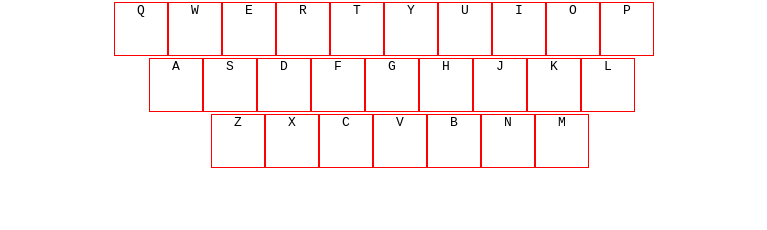
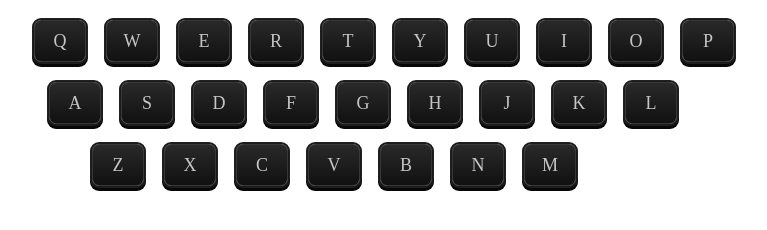
Before and after one commit to Ba5sx1a0sen1/myNav, a plain HTML site: page index.html in a window 1280 px wide. Shown: the whole page, without its empty margins (256-1023 px from the left). Drawn offline with Linux system fonts and the light colour scheme.

Commit message:
添加键盘样式

```diff
--- a/index.html
+++ b/index.html
@@ -44,13 +44,14 @@
         index = 0
         while(index < keys['length']){//0 1 2
             div = document.createElement('div')
+            div.className = 'row'
             main.appendChild(div)
             row = keys[index] //第一个数组 第二个数组 第三个数组
             index2 = 0
             while(index2 < row['length']){ //0-9 0-8 0-6
                 kbd = document.createElement('kbd')
                 kbd.textContent = row[index2]
-
+                kbd.className = 'key'
                 button = document.createElement('button')
                 button.textContent = '编辑'
                 button.id = row[index2] //button只是容器,最后只存下最后一个元素的值
--- a/style.css
+++ b/style.css
@@ -28,8 +28,27 @@ main{
     display: inline-block;
 }
 #main > div:nth-child(2){
-    margin-left: 1em;
+    margin-left: -22px;
 }
 #main > div:nth-child(3){
-    margin-left: 2em;
+    margin-left: -80px;
 }
+.key{
+    width: 50px;
+    height: 40px;
+    border: none;
+    background:linear-gradient(to bottom,#292929 0%,#111111 100%);
+    color: #c5c5c5;
+    border:1px solid #373737;
+    border-radius: 7px;
+    box-shadow: 0 0 0 1px #1a1b1c,0 0 0 2px #1f2020,0 3px 0 2px #080808;
+    display: inline-flex;
+    align-items: center;
+    justify-content: center;font-size: 18px;font-family: Hevetica;
+}
+.row{
+    margin: 20px;
+}
+.row .key{
+    margin: 0 10px;
+}
```
